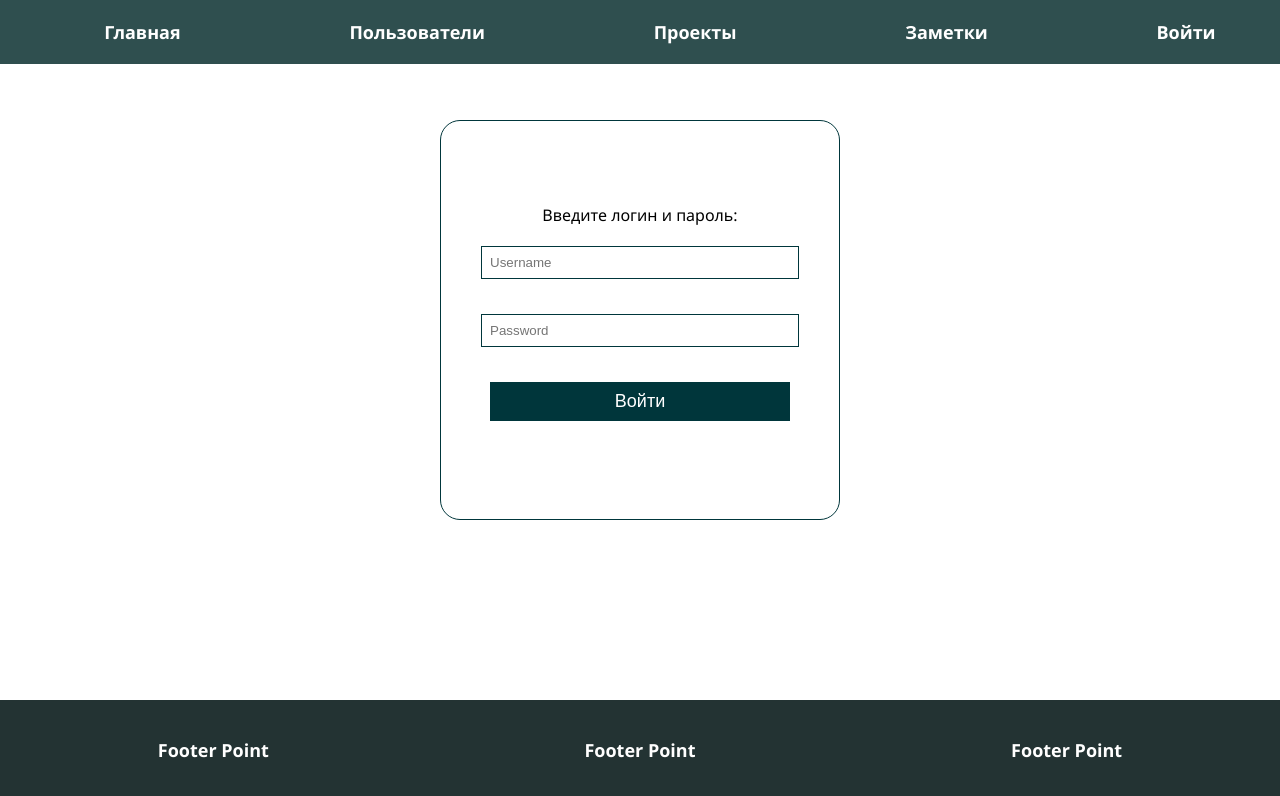
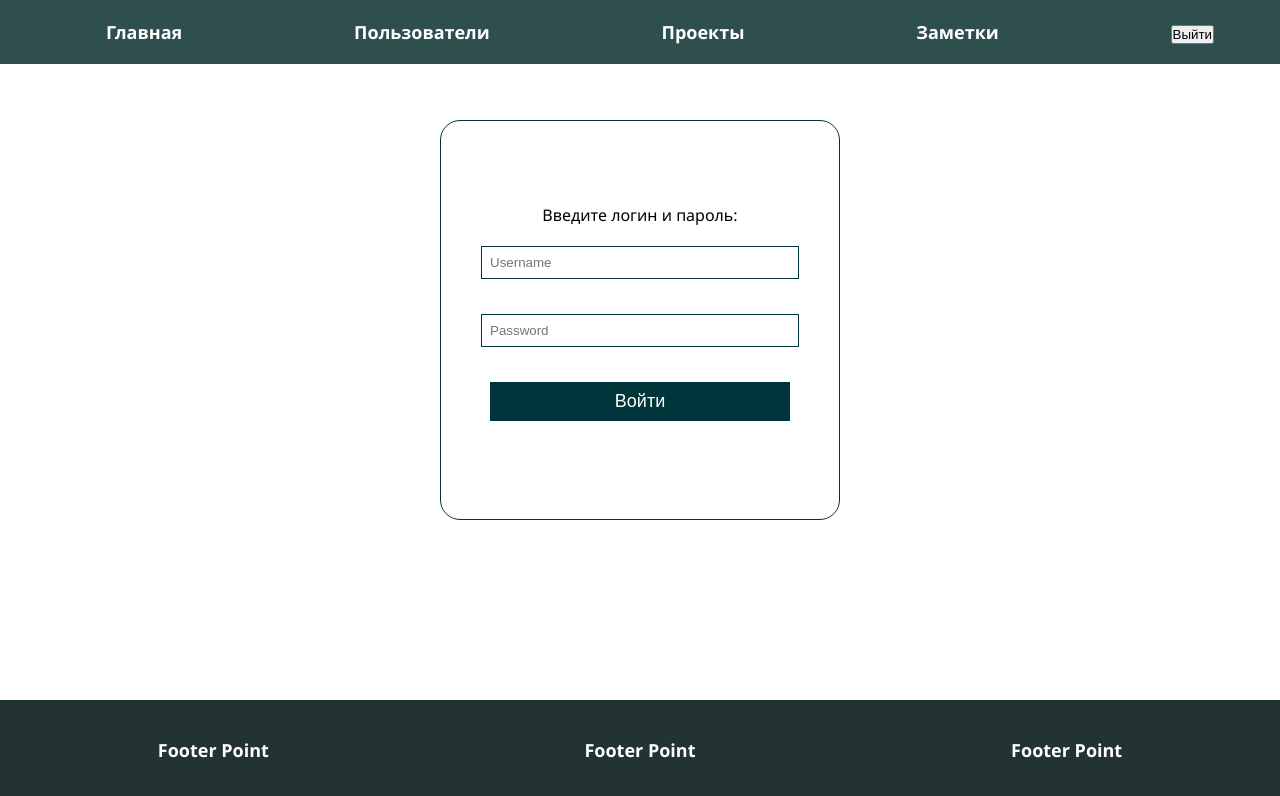
Before and after one commit to HelenMaksimova/arrows, a React (Create React App) app in the folder frontend/: page /login in a window 1280 px wide. Shown: the top 796 px of the page. Built offline with nearby package versions, Linux system fonts and the light colour scheme; no server answers.

Commit message:
lesson_07 added receive token

```diff
--- a/frontend/package.json
+++ b/frontend/package.json
@@ -12,6 +12,7 @@
     "react-dom": "^17.0.2",
     "react-router-dom": "^5.3.0",
     "react-scripts": "4.0.3",
+    "universal-cookie": "^4.0.4",
     "web-vitals": "^1.1.2"
   },
   "scripts": {
--- a/frontend/src/App.js
+++ b/frontend/src/App.js
@@ -11,9 +11,11 @@ import NotFound from "./components/NotFound";
 import {BrowserRouter, Route, Switch} from 'react-router-dom'
 import ProjectDetailItem from "./components/PjojectDetail";
 import LoginForm from "./components/LoginForm";
+import Cookies from "universal-cookie/lib";
 
-const apiUrl = 'http://127.0.0.1:8000/api/'
-const apiServices = ['users', 'projects', 'notes']
+const apiUrl = 'http://127.0.0.1:8000/';
+const apiServices = ['users', 'projects', 'notes'];
+const apiAuth = 'api-token-auth';
 
 class App extends React.Component {
     constructor(props) {
@@ -21,49 +23,67 @@ class App extends React.Component {
         this.state = {
             'users': [],
             'projects': [],
-            'notes': []
+            'notes': [],
+            'token': '',
+            'user': {}
         }
     }
 
-    componentDidMount() {
+    getToken(username, password) {
+        axios.post(apiUrl + apiAuth + '/', {username: username, password: password})
+            .then(response => {
+                this.setToken(response.data['token'])
+            })
+            .catch(error => alert('Неверный логин или пароль'));
+    }
 
-        axios.get(apiUrl + apiServices[0] + '/')
+    setToken(token) {
+        const cookies = new Cookies()
+        cookies.set('token', token)
+        this.setState({'token': token})
+    }
+
+    getTokenFromStorage() {
+        const cookies = new Cookies()
+        const token = cookies.get('token')
+        this.setState({'token': token})
+    }
+
+    isAuthenticated() {
+        return this.state.token !== '';
+    }
+
+    logout() {
+        this.setToken('')
+        window.location.reload()
+    }
+
+    loadData() {
+        apiServices.forEach((apiService) => {
+            axios.get(apiUrl + 'api/' + apiService + '/')
                 .then(response => {
-                const users = response.data.results
+                    const data = response.data.results
                     this.setState(
                         {
-                        'users': users,
+                            [apiService]: data
                         }
                     );
                 }).catch(error => console.log(error));
+        })
+    }
 
-        axios.get(apiUrl + apiServices[1] + '/')
-            .then(response => {
-                const projects = response.data.results
-                this.setState(
-                    {
-                        'projects': projects,
+
+    componentDidMount() {
+        this.getTokenFromStorage();
+        this.loadData();
     }
-                );
-            }).catch(error => console.log(error));
 
-        axios.get(apiUrl + apiServices[2] + '/')
-            .then(response => {
-                const notes = response.data.results
-                this.setState(
-                    {
-                        'notes': notes,
-                    }
-                );
-            }).catch(error => console.log(error));
-
-    }
 
     render() {
         return (
             <div>
                 <BrowserRouter>
-                    <Menu/>
+                    <Menu userIsAuth={this.isAuthenticated.bind(this)} userLogout={this.logout.bind(this)}/>
                     <div className="container">
                         <Switch>
                             <Route exact path='/' component={() => <Index/>}/>
@@ -71,7 +91,8 @@ class App extends React.Component {
                             <Route exact path='/projects/'
                                    component={() => <ProjectsList projects={this.state.projects}/>}/>
                             <Route exact path='/notes/' component={() => <NotesList notes={this.state.notes}/>}/>
-                            <Route exact path='/login/' component={() => <LoginForm/>}/>
+                            <Route exact path='/login/' component={() =>
+                                <LoginForm getToken={(username, password) => this.getToken(username, password)}/>}/>
                             <Route path='/projects/:id'>
                                 <ProjectDetailItem projects={this.state.projects} notes={this.state.notes}/>
                             </Route>
@@ -81,7 +102,7 @@ class App extends React.Component {
                 </BrowserRouter>
                 <Footer/>
             </div>
-        )
+        );
     }
 }
 
--- a/frontend/src/components/LoginForm.js
+++ b/frontend/src/components/LoginForm.js
@@ -16,7 +16,7 @@ class LoginForm extends React.Component {
     }
 
     handleSubmit(event) {
-        console.log(this.state.login + ' ' + this.state.password)
+        this.props.getToken(this.state.login, this.state.password)
         event.preventDefault()
     }
 
--- a/frontend/src/components/Menu.js
+++ b/frontend/src/components/Menu.js
@@ -1,7 +1,7 @@
 import React from 'react';
 import {Link} from 'react-router-dom'
 
-const Menu = () => {
+const Menu = (props) => {
     return (
         <div className="menu">
             <ul className="menu_list">
@@ -18,7 +18,9 @@ const Menu = () => {
                     <Link to='/notes/'>Заметки</Link>
                 </li>
                 <li className="menu_point">
-                    <Link to='/login/'>Войти</Link>
+                    {props.userIsAuth() ?
+                        <button onClick={props.userLogout}>Выйти</button>:
+                        <Link to='/login/'>Войти</Link>}
                 </li>
             </ul>
         </div>
```
Also changed, not shown: 1 other file (tests, documents, lock files or other folders). Lines whose indentation alone changed are shown as unchanged.
